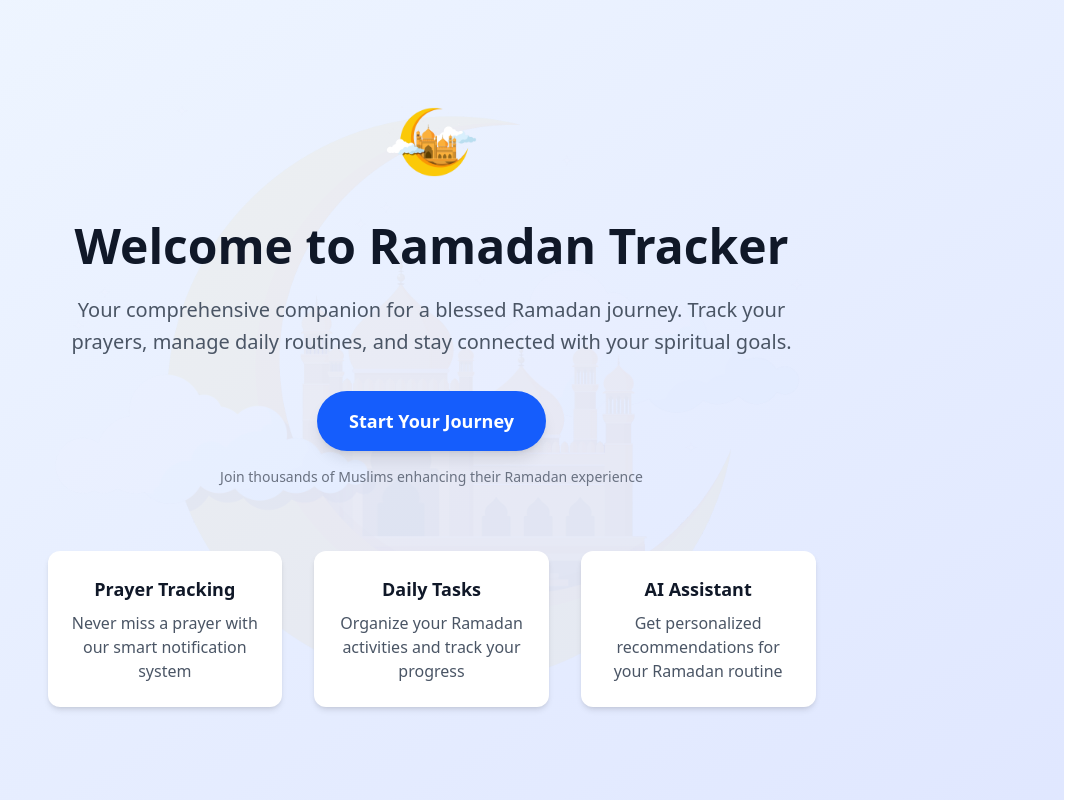
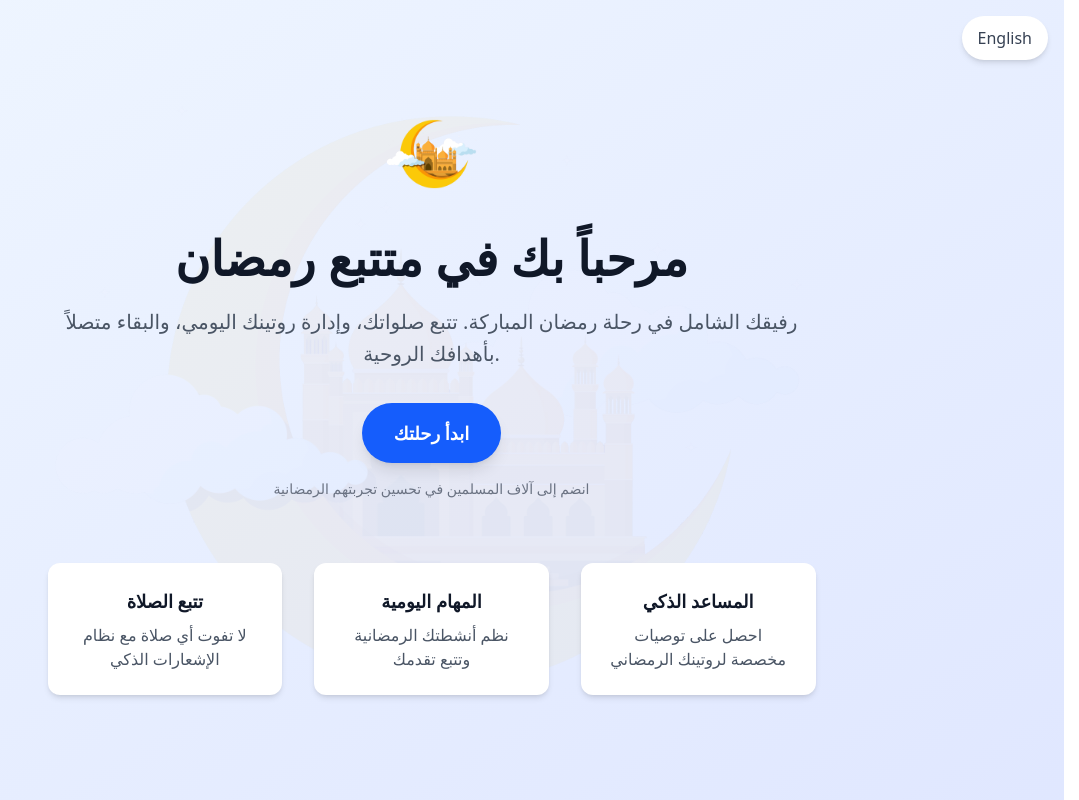
Before and after one commit to Mohamedibrahimfe/RamadanCalendar, a React (Vite) app: page / in a window 1280 px wide. Shown: the whole page, without its empty margins (201-1280 px from the left). Built offline with nearby package versions, Linux system fonts and the light colour scheme; no server answers.

Commit message:
fix arabic issue

```diff
--- a/src/components/Calendar/DayCard.jsx
+++ b/src/components/Calendar/DayCard.jsx
@@ -1,4 +1,4 @@
-import { useDispatch } from "react-redux";
+import { useDispatch, useSelector } from "react-redux";
 import { toggleDayModal } from "../../redux/calendarSlice";
 import React from "react";
 import Task from "./Task";
@@ -16,14 +16,19 @@ const DayCard = ({ day, dayNumber, dayTasks }) => {
     }
     dispatch(toggleDayModal({ day }));
   };
+  const language = useSelector((state) => state.language.language);
 
   return (
     <div
-      className={`min-w-[150px] w-full text-gray-500  ${dayNumber === today ? "today" : ""}`}
+      className="min-w-[150px] w-full text-gray-500"
       onClick={handleDayClick}
     >
-      <p className={`text-lg font-semibold ${isPastDay ? "line-through opacity-50" : ""}`}>
-        Day {dayNumber}
+      <div className="today">
+        {dayNumber === today ? <small className={`${language === "ar" ? " text-xs text-lime-50  float-left ml-7 bg-indigo-700 rounded p-1" : " text-xs text-lime-50  float-right  bg-indigo-700 rounded p-1"}`}
+        >Today</small> : null}
+      </div>
+      <p className={`text-lg font-semibold ${isPastDay ? "line-through opacity-50" : ""} ${language === "ar" ? "text-right ml-3" : "text-left ml-3"}`}>
+        {language === "ar" ? `يوم ${dayNumber}` : `Day ${dayNumber}`}
       </p>
       <Task dayTasks={dayTasks} />
     </div>
--- a/src/index.css
+++ b/src/index.css
@@ -55,20 +55,6 @@ q {
 
 .today {
   position: relative;
-}
-
-.today::after {
-  content: "Today";
-  position: absolute;
-  top: 0;
-  right: 0;
-  background-color: rgb(4, 0, 255);
-  padding: 5px;
-  border-radius: 20px;
-  font-size: 0.8rem;
-  color: white;
-  outline: none;
-  border: none;
 }
 
 html {
--- a/src/pages/Calender.jsx
+++ b/src/pages/Calender.jsx
@@ -12,10 +12,15 @@ const Calendar = () => {
   });
 
   const tasks = useSelector((state) => state.calendar.tasks);
+  const language = useSelector((state) => state.language.language);
+
 
   return (
     <PageTransition>
-      <div className="grid lg:grid-cols-5 md:grid-cols-3 grid-cols-1 gap-4 p-4">
+
+      <div className="grid lg:grid-cols-5 md:grid-cols-3 grid-cols-1 gap-4 p-4"
+      style={{ direction: 'rtl' }}
+      >
         {days.map((day, index) => {
           const formattedDay = day.toISOString().split('T')[0];
           const dayTasks = tasks[formattedDay] || [];
@@ -33,6 +38,7 @@ const Calendar = () => {
           );
         })}
       </div>
+
     </PageTransition>
   );
 };
--- a/src/pages/Welcome.jsx
+++ b/src/pages/Welcome.jsx
@@ -2,14 +2,18 @@ import React, { useEffect } from 'react';
 import { useNavigate } from 'react-router-dom';
 import { motion } from 'framer-motion';
 import { useAuth } from "@clerk/clerk-react";
+import { useDispatch, useSelector } from 'react-redux';
+import { toggleLanguage } from '../redux/languageSlice';
 
 export default function Welcome() {
   const navigate = useNavigate();
-  const { isSignedIn, isLoaded } = useAuth(); // Add isLoaded check
+  const dispatch = useDispatch();
+  const { isSignedIn, isLoaded } = useAuth();
+  const language = useSelector((state) => state.language.language);
 
   useEffect(() => {
     if (isLoaded && isSignedIn) {
-      navigate('/dashboard', { replace: true }); // Add replace: true
+      navigate('/dashboard', { replace: true });
     }
   }, [isSignedIn, isLoaded, navigate]);
 
@@ -17,8 +21,46 @@ export default function Welcome() {
     return <div className="h-screen w-screen flex items-center justify-center">Loading...</div>;
   }
 
+  const content = {
+    title: language === 'en' ? 'Welcome to Ramadan Tracker' : 'مرحباً بك في متتبع رمضان',
+    description: language === 'en'
+      ? 'Your comprehensive companion for a blessed Ramadan journey. Track your prayers, manage daily routines, and stay connected with your spiritual goals.'
+      : 'رفيقك الشامل في رحلة رمضان المباركة. تتبع صلواتك، وإدارة روتينك اليومي، والبقاء متصلاً بأهدافك الروحية.',
+    cta: language === 'en' ? 'Start Your Journey' : 'ابدأ رحلتك',
+    joinText: language === 'en'
+      ? 'Join thousands of Muslims enhancing their Ramadan experience'
+      : 'انضم إلى آلاف المسلمين في تحسين تجربتهم الرمضانية',
+    features: {
+      prayer: {
+        title: language === 'en' ? 'Prayer Tracking' : 'تتبع الصلاة',
+        desc: language === 'en'
+          ? 'Never miss a prayer with our smart notification system'
+          : 'لا تفوت أي صلاة مع نظام الإشعارات الذكي'
+      },
+      tasks: {
+        title: language === 'en' ? 'Daily Tasks' : 'المهام اليومية',
+        desc: language === 'en'
+          ? 'Organize your Ramadan activities and track your progress'
+          : 'نظم أنشطتك الرمضانية وتتبع تقدمك'
+      },
+      ai: {
+        title: language === 'en' ? 'AI Assistant' : 'المساعد الذكي',
+        desc: language === 'en'
+          ? 'Get personalized recommendations for your Ramadan routine'
+          : 'احصل على توصيات مخصصة لروتينك الرمضاني'
+      }
+    }
+  };
+
   return (
-    <div className="min-h-screen relative overflow-hidden bg-gradient-to-br from-blue-50 to-indigo-100 dark:from-gray-900 dark:to-gray-800">
+    <div className={`min-h-screen relative overflow-hidden bg-gradient-to-br from-blue-50 to-indigo-100 dark:from-gray-900 dark:to-gray-800 ${language === 'ar' ? 'rtl' : 'ltr'}`}>
+      <button
+        onClick={() => dispatch(toggleLanguage())}
+        className="absolute top-4 right-4 px-4 py-2 bg-white dark:bg-gray-800 rounded-full shadow-md hover:shadow-lg transition-all duration-300 text-gray-700 dark:text-white z-10"
+      >
+        {language === 'en' ? 'العربية' : 'English'}
+      </button>
+
       <div className="absolute inset-0 bg-[url('/pngegg.png')] opacity-5 bg-center bg-no-repeat bg-contain" />
 
       <div className="relative container mx-auto px-4 py-16 flex flex-col items-center justify-center min-h-screen">
@@ -35,12 +77,11 @@ export default function Welcome() {
           />
 
           <h1 className="text-4xl md:text-5xl font-bold text-gray-900 dark:text-white mb-6">
-            Welcome to Ramadan Tracker
+            {content.title}
           </h1>
 
           <p className="text-xl text-gray-600 dark:text-gray-300 mb-8 leading-relaxed">
-            Your comprehensive companion for a blessed Ramadan journey. Track your prayers,
-            manage daily routines, and stay connected with your spiritual goals.
+            {content.description}
           </p>
 
           <div className="space-y-4">
@@ -50,39 +91,25 @@ export default function Welcome() {
               onClick={() => navigate('/sign-in')}
               className="px-8 py-4 bg-blue-600 text-white cursor-pointer rounded-full text-lg font-semibold hover:bg-blue-700 transition-colors duration-300 shadow-lg hover:shadow-xl"
             >
-              Start Your Journey
+              {content.cta}
             </motion.button>
 
             <p className="text-sm text-gray-500 dark:text-gray-400">
-              Join thousands of Muslims enhancing their Ramadan experience
+              {content.joinText}
             </p>
           </div>
 
           <div className="grid grid-cols-1 md:grid-cols-3 gap-8 mt-16">
-            <div className="p-6 bg-white dark:bg-gray-800 rounded-xl shadow-md">
-              <h3 className="text-lg font-semibold text-gray-900 dark:text-white mb-2">
-                Prayer Tracking
-              </h3>
-              <p className="text-gray-600 dark:text-gray-300">
-                Never miss a prayer with our smart notification system
-              </p>
-            </div>
-            <div className="p-6 bg-white dark:bg-gray-800 rounded-xl shadow-md">
-              <h3 className="text-lg font-semibold text-gray-900 dark:text-white mb-2">
-                Daily Tasks
-              </h3>
-              <p className="text-gray-600 dark:text-gray-300">
-                Organize your Ramadan activities and track your progress
-              </p>
-            </div>
-            <div className="p-6 bg-white dark:bg-gray-800 rounded-xl shadow-md">
-              <h3 className="text-lg font-semibold text-gray-900 dark:text-white mb-2">
-                AI Assistant
-              </h3>
-              <p className="text-gray-600 dark:text-gray-300">
-                Get personalized recommendations for your Ramadan routine
-              </p>
-            </div>
+            {Object.entries(content.features).map(([key, feature]) => (
+              <div key={key} className="p-6 bg-white dark:bg-gray-800 rounded-xl shadow-md hover:shadow-xl hover:scale-105 transition-all duration-300 ease-in-out">
+                <h3 className="text-lg font-semibold text-gray-900 dark:text-white mb-2">
+                  {feature.title}
+                </h3>
+                <p className="text-gray-600 dark:text-gray-300">
+                  {feature.desc}
+                </p>
+              </div>
+            ))}
           </div>
         </motion.div>
       </div>
--- a/src/redux/languageSlice.js
+++ b/src/redux/languageSlice.js
@@ -1,7 +1,7 @@
 import { createSlice } from "@reduxjs/toolkit";
 
 const initialState = {
-  language: localStorage.getItem("language") || "en", // Default to English
+  language: localStorage.getItem("language") || "ar", // Default to English
 };
 
 const languageSlice = createSlice({
```
Also changed, not shown: src/components/Navigation/HeaderBar.jsx (line endings or trailing spaces).
